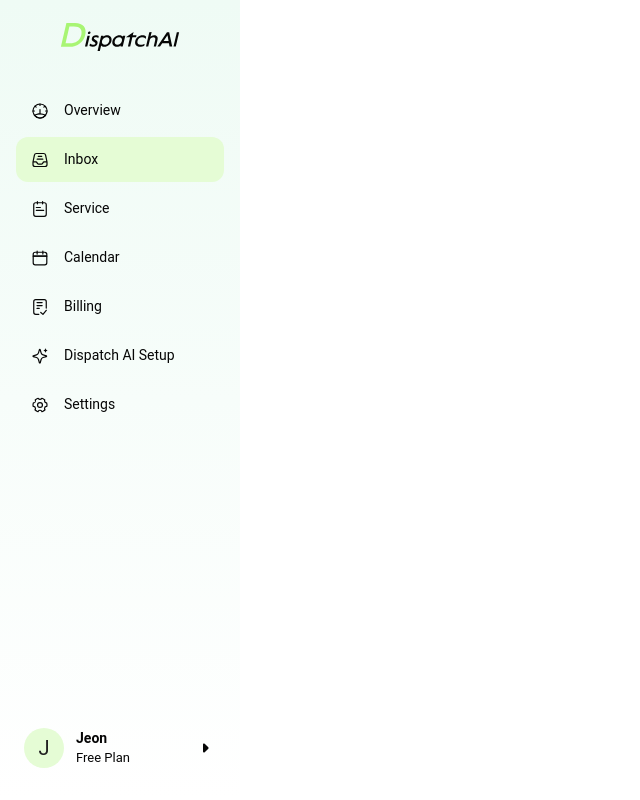
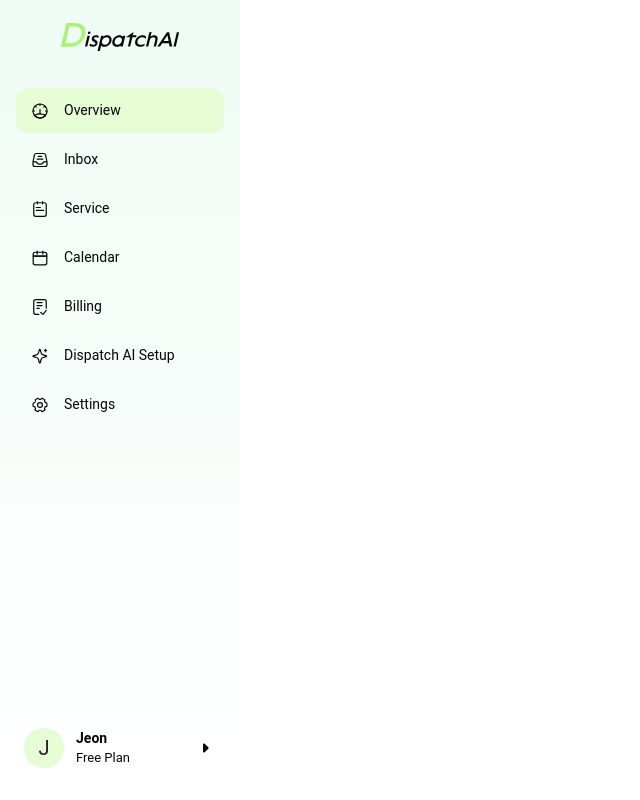
Before and after one commit to Dispatch-AI-com/frontend, a Next.js app: page /dashboard in a window 1280 px wide. Shown: the whole page, without its empty margins (0-640 px from the left). Built offline with nearby package versions, Linux system fonts and the light colour scheme.

Commit message:
Fix sidebar navigation & position (#91)
* fix-sidebar-navigation&position-fixed

* fix-check-type

```diff
--- a/src/components/layout/dashboard-layout/Sidebar.tsx
+++ b/src/components/layout/dashboard-layout/Sidebar.tsx
@@ -3,6 +3,7 @@
 import MenuOpenIcon from '@mui/icons-material/MenuOpen';
 import { Box, IconButton, Link, styled, useMediaQuery } from '@mui/material';
 import Image from 'next/image';
+import { useRouter } from 'next/navigation';
 import React from 'react';
 
 import theme from '@/theme';
@@ -12,6 +13,9 @@ import MobileSidebarDrawer from './MobileSidebarDrawer';
 import UserProfileMenu from './UserProfileMenu';
 
 const SidebarContainer = styled(Box)(({ theme }) => ({
+  position: 'fixed',
+  top: 0,
+  left: 0,
   width: 240,
   transition: 'width 0.2s',
   height: '100vh',
@@ -43,7 +47,6 @@ const navItems = [
     label: 'Inbox',
     iconSrc: '/dashboard/sidebar/inbox.svg',
     iconAlt: 'Inbox',
-    active: true,
     href: '/dashboard/inbox',
   },
   {
@@ -79,10 +82,6 @@ const navItems = [
 ];
 
 const dropdownOptions = [
-  // {
-  //   label: 'View Profile',
-  //   href: '/profile',
-  // },
   {
     label: 'Switch Account',
     iconSrc: '/dashboard/sidebar/account-switch.svg',
@@ -97,10 +96,7 @@ const dropdownOptions = [
 ];
 
 export default function Sidebar() {
-  const [activeIndex, setActiveIndex] = React.useState(() => {
-    const initialIdx = navItems.findIndex(item => item.active);
-    return initialIdx !== -1 ? initialIdx : 0;
-  });
+  const [activeIndex, setActiveIndex] = React.useState(0);
 
   const [anchorEl, setAnchorEl] = React.useState<null | HTMLElement>(null);
   const open = Boolean(anchorEl);
@@ -121,6 +117,7 @@ export default function Sidebar() {
   };
 
   const [arrowUp, setArrowUp] = React.useState(false);
+  const router = useRouter();
 
   return (
     <>
@@ -154,6 +151,7 @@ export default function Sidebar() {
             onNavItemClick={index => {
               if (index >= 0 && index < navItems.length) {
                 setActiveIndex(index);
+                router.push(navItems[index].href);
               }
             }}
           />
```
